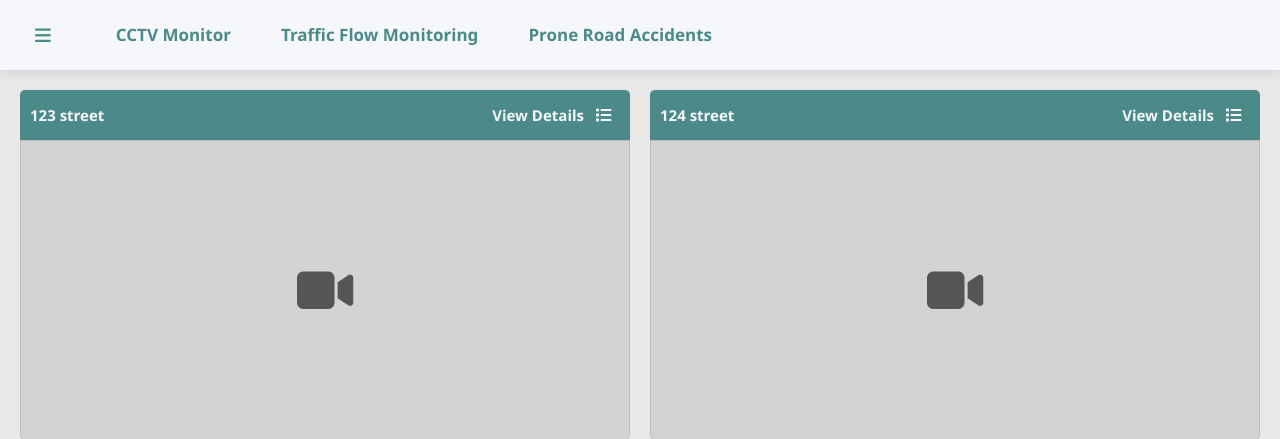
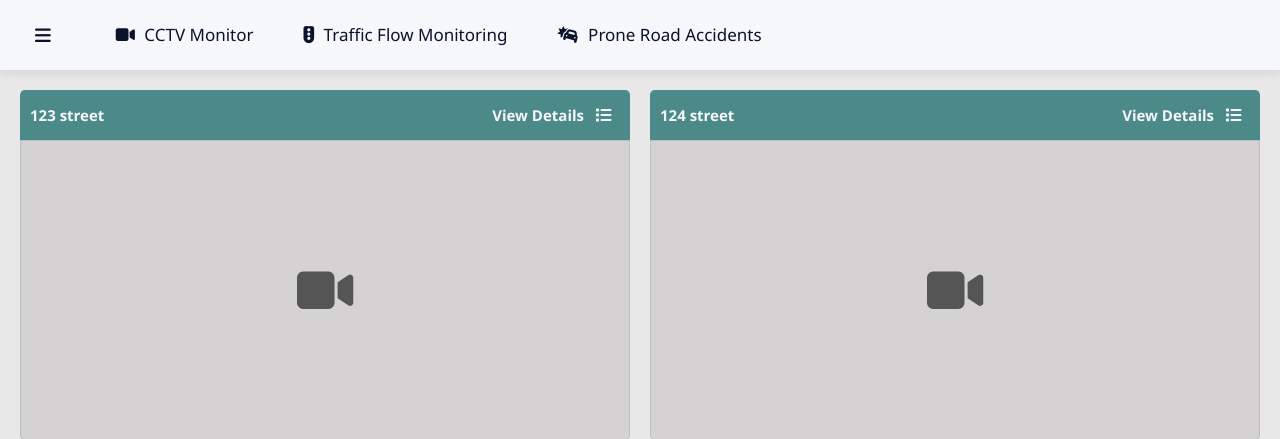
Before and after one commit to bartikalz01-tech/lgu-traffic-transport, a PHP site: page /road_conditions.php in a window 1280 px wide. Shown: the top 439 px of the page. Run offline with PHP 8.4, Linux system fonts and the light colour scheme.

Commit message:
Add styles to the road condition header
Add styles to the road condition header

```diff
--- a/road_conditions.php
+++ b/road_conditions.php
@@ -59,9 +59,24 @@
     <header class="road-ud-header">
       <div class="road-ud-title-container">
         <button class="hamburger-menu-btn"><i class="fas fa-bars"></i></button>
-        <a href="#" class="header-title">CCTV Monitor</a>
-        <a href="#" class="header-title">Traffic Flow Monitoring</a>
-        <a href="#" class="header-title">Prone Road Accidents</a>
+        <div class="cctv-title-container">
+          <a href="#" class="header-title">
+            <i class="fas fa-video"></i>
+            <span>CCTV Monitor</span>
+          </a>
+        </div>
+        <div class="cctv-title-container">
+          <a href="#" class="header-title">
+            <i class="fas fa-traffic-light"></i>
+            Traffic Flow Monitoring
+          </a>
+        </div>
+        <div class="cctv-title-container">
+          <a href="#" class="header-title">
+            <i class="fas fa-car-crash"></i>
+            Prone Road Accidents
+          </a>
+        </div>
       </div>
     </header>
 
--- a/styles/road_condition/road_condition_header.css
+++ b/styles/road_condition/road_condition_header.css
@@ -18,8 +18,8 @@
 
 .header-title {
   font-size: 17px;
-  font-weight: bold;
-  color: var(--primary-color);
+  font-weight: 500;
+  color: var(--dark-color);
   cursor: pointer;
   background: transparent;
   border: none;
@@ -36,7 +36,18 @@
   border: none;
   font-size: 18px;
   cursor: pointer;
-  color: var(--primary-color);
+  color: var(--dark-color);
   font-weight: bold;
   margin-right: 15px;
 }
+
+.cctv-title-container {
+  display: flex;
+  align-items: center;
+  gap: 10px;
+}
+
+.cctv-title-container i {
+  display: inline-block;
+  margin-right: 5px;
+}
```
